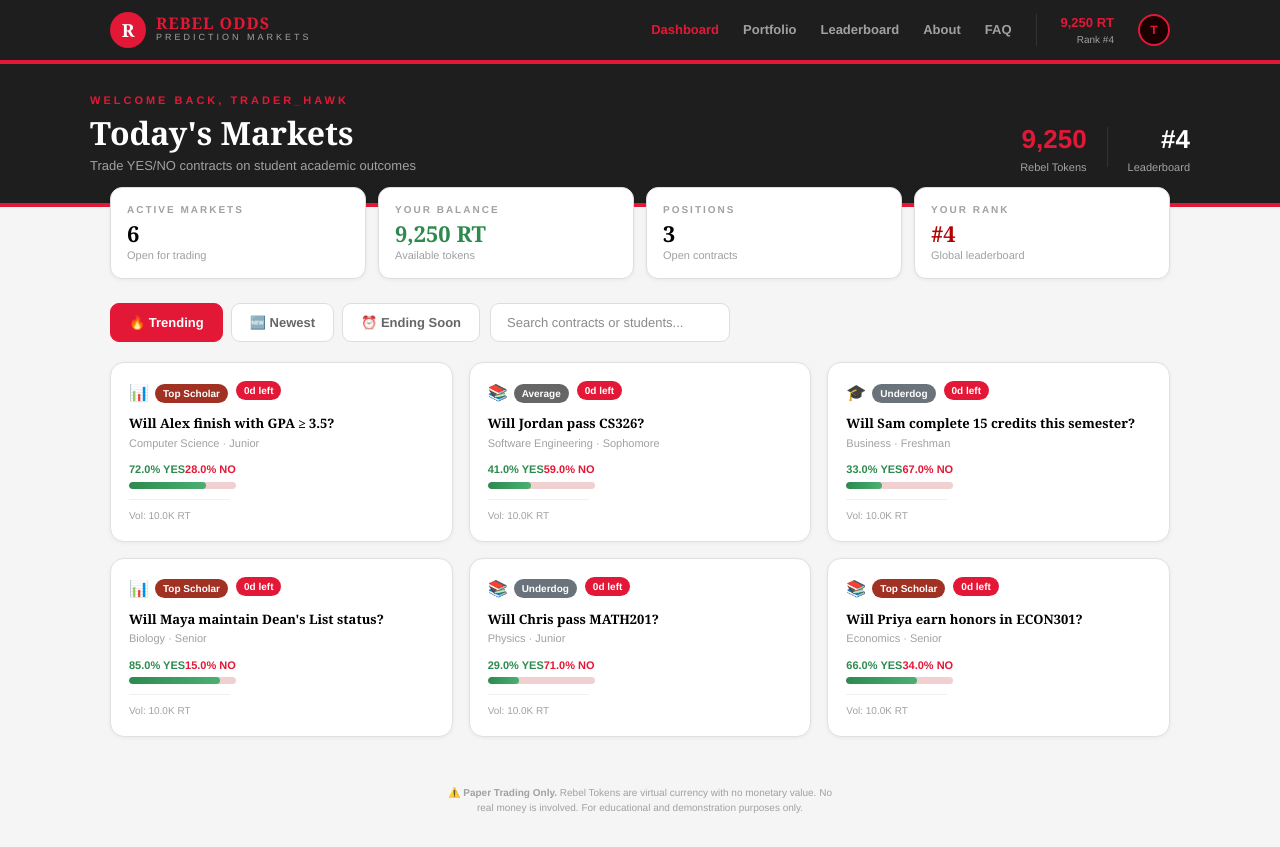
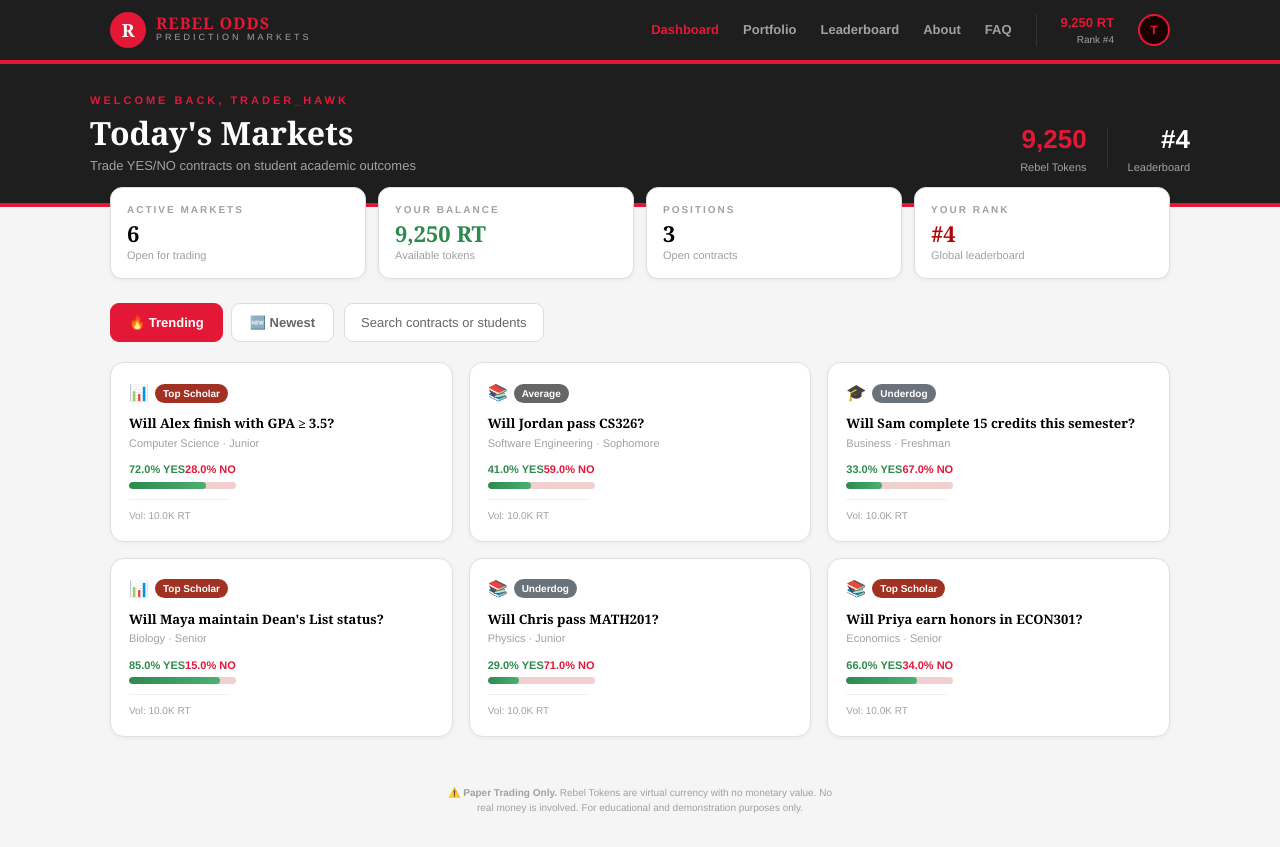
Before and after one commit to ViMaSa/rebel-odds, a Next.js app: page / in a window 1280 px wide. Built offline with nearby package versions, Linux system fonts and the light colour scheme.

Commit message:
fixed frontend-ui review

```diff
--- a/app/page.tsx
+++ b/app/page.tsx
@@ -101,7 +101,7 @@ function NavBar({ balance, rank }: { balance: number; rank: number }) {
   const links = ["Dashboard", "Portfolio", "Leaderboard", "About", "FAQ"];
 
   const routes: Record<string, string> = {
-  Dashboard:   "/dashboard",
+    Dashboard:   "/",
     Portfolio:   "/portfolio",
     Leaderboard: "/leaderboard",
     About:       "/about",
@@ -229,9 +229,11 @@ function ContractCard({ contract, onClick }: { contract: Contract; onClick: (c:
           <span style={{ fontSize: 16 }}>{typeIcon(contract.type)}</span>
           <span style={{ fontSize: 10, fontWeight: 700, padding: "2px 8px", borderRadius: 99, background: tier.bg, color: "#fff" }}>{tier.label}</span>
         </div>
+        {days > 0 && (
           <span style={{ fontSize: 10, fontWeight: 700, padding: "2px 8px", borderRadius: 99, background: days <= 3 ? "#E31837" : "#f0f0f0", color: days <= 3 ? "#fff" : "#666666", whiteSpace: "nowrap" }}>
             {days}d left
           </span>
+        )}
       </div>
 
       <div>
@@ -301,11 +303,12 @@ function Modal({ contract, onClose }: { contract: Contract; onClose: () => void
             </div>
             <div style={{ position: "relative", marginBottom: 10 }}>
               <input type="number" value={amount} onChange={(e) => setAmount(e.target.value)} placeholder="Token amount..."
-                style={{ width: "100%", border: "1.5px solid #e0e0e0", borderRadius: 12, padding: "12px 48px 12px 16px", fontSize: 13, outline: "none", boxSizing: "border-box", fontFamily: "inherit" }}
+                style={{ width: "100%", border: "1.5px solid #e0e0e0", borderRadius: 12, padding: "12px 48px 12px 16px", fontSize: 13, outline: "none", boxSizing: "border-box", fontFamily: "inherit", color: "#222" }}
                 onFocus={(e) => (e.target.style.borderColor = "#E31837")}
                 onBlur={(e) => (e.target.style.borderColor = "#e0e0e0")} />
               <span style={{ position: "absolute", right: 16, top: "50%", transform: "translateY(-50%)", fontSize: 11, color: "#9FA1A4", fontWeight: 700 }}>RT</span>
             </div>
+            <style>{`.ro-token-input::placeholder { color: #666; }`}</style>
             <div style={{ background: "#f8f8f8", borderRadius: 12, padding: "12px 14px", fontSize: 12, display: "flex", flexDirection: "column", gap: 6 }}>
               {([["Price per share", `${(curPrice * 100).toFixed(1)}%`], ["Est. shares", estShares], ["Fee (0.5%)", `${fee} RT`]] as [string, string][]).map(([k, v]) => (
                 <div key={k} style={{ display: "flex", justifyContent: "space-between" }}>
@@ -342,7 +345,6 @@ export default function Dashboard() {
     .sort((a, b) => {
       if (sort === "trending") return (b.yes_pool + b.no_pool) - (a.yes_pool + a.no_pool);
       if (sort === "newest")   return a.id.localeCompare(b.id);
-      if (sort === "ending")   return daysLeft(a.end_date) - daysLeft(b.end_date);
       return 0;
     });
 
@@ -373,23 +375,24 @@ export default function Dashboard() {
       </div>
 
       <div style={{ maxWidth: 1100, margin: "0 auto", padding: "0 20px" }}>
-        {/* Stats */}
         <style>{`
           .ro-stats-grid { grid-template-columns: repeat(4, 1fr); }
           @media (max-width: 700px) { .ro-stats-grid { grid-template-columns: repeat(2, 1fr); } }
           @media (max-width: 380px) { .ro-stats-grid { grid-template-columns: 1fr; } }
           .ro-filters { display: flex; flex-wrap: wrap; gap: 10px; align-items: center; margin-bottom: 20px; }
           .ro-sort-btns { display: flex; gap: 8px; }
-          .ro-search { border: 1.5px solid #ddd; background: #fff; border-radius: 9px; padding: 9px 16px; font-size: 13px; outline: none; width: 240px; box-sizing: border-box; font-family: inherit; }
+          .ro-search { border: 1.5px solid #ddd; background: #fff; border-radius: 9px; padding: 9px 16px; font-size: 13px; outline: none; width: 200px; box-sizing: border-box; font-family: inherit; color: #222; }
+          .ro-search::placeholder { color: #666; }
           .ro-search:focus { border-color: #E31837; }
-          @media (max-width: 560px) {
-            .ro-filters { flex-direction: column; align-items: center; }
+          @media (max-width: 480px) {
+            .ro-filters { flex-direction: column; align-items: stretch; }
             .ro-sort-btns { flex-direction: column; width: 100%; }
             .ro-sort-btns button { width: 100%; text-align: center; }
             .ro-search { width: 100%; text-align: center; }
           }
         `}</style>
 
+        {/* Stats */}
         <div className="ro-stats-grid" style={{ display: "grid", gap: 12, marginTop: -20, marginBottom: 24 }}>
           <StatCard label="Active Markets" value="6" sub="Open for trading" />
           <StatCard label="Your Balance" value="9,250 RT" sub="Available tokens" accent="#2d8a4e" />
@@ -400,8 +403,8 @@ export default function Dashboard() {
         {/* Filters */}
         <div className="ro-filters">
           <div className="ro-sort-btns">
-            {(["trending", "newest", "ending"] as const).map((key) => {
-              const labels: Record<string, string> = { trending: "🔥 Trending", newest: "🆕 Newest", ending: "⏰ Ending Soon" };
+            {(["trending", "newest"] as const).map((key) => {
+              const labels: Record<string, string> = { trending: "🔥 Trending", newest: "🆕 Newest" };
               return (
                 <button key={key} onClick={() => setSort(key)}
                   style={{ padding: "9px 18px", borderRadius: 9, fontSize: 13, fontWeight: 700, cursor: "pointer", transition: "all .2s", background: sort === key ? "#E31837" : "#fff", color: sort === key ? "#fff" : "#666666", border: `1.5px solid ${sort === key ? "#E31837" : "#ddd"}` }}>
```
Lines whose indentation alone changed are shown as unchanged.
